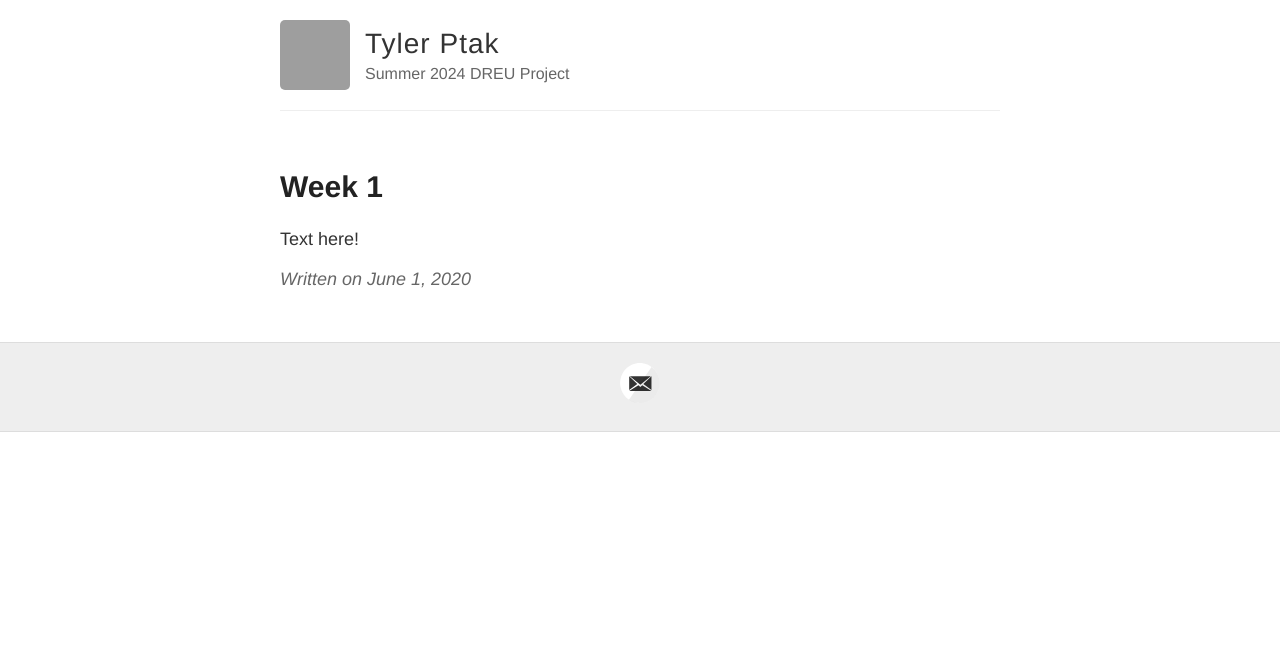
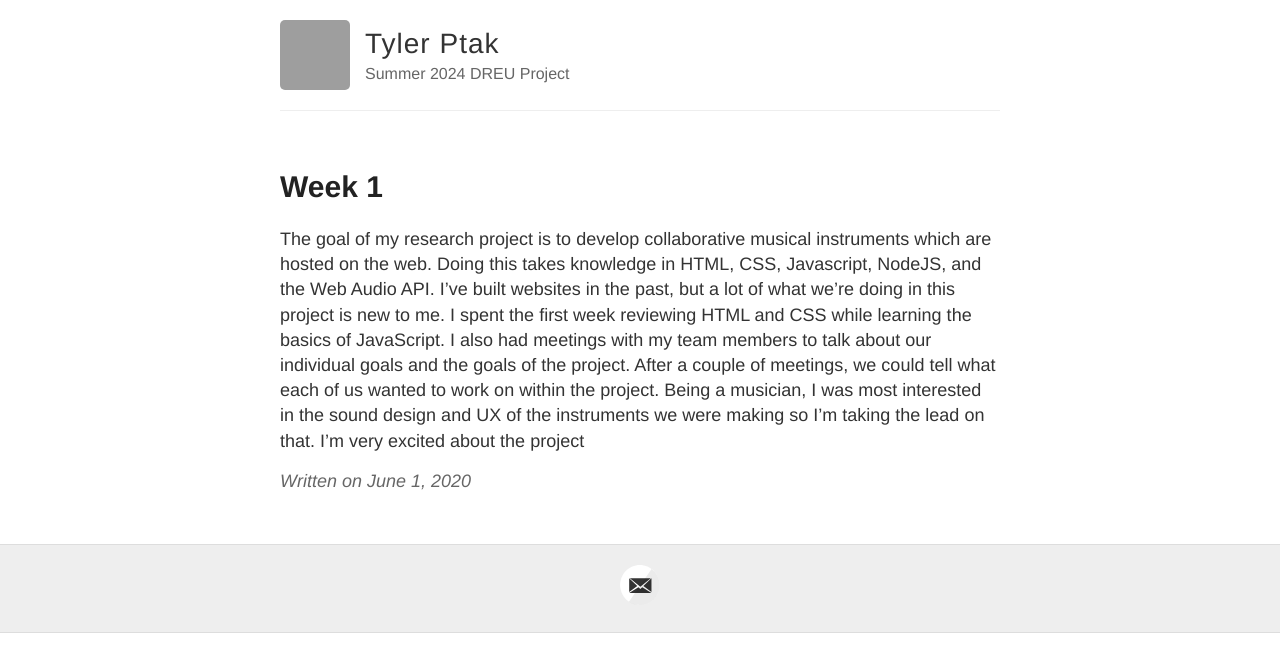
Before and after one commit to tjptak58/DREU-SUMMER-2024, a Jekyll site: the page built from _posts/2020-06-01-week1.md, in a window 1280 px wide. Shown: the top 672 px of the page. Built offline with Jekyll 4.4.1, drawn with Linux system fonts in a browser that asks for light colours; grey boxes are pictures that could not be loaded.

Commit message:
Update 2020-06-01-week1.md

```diff
--- a/_posts/2020-06-01-week1.md
+++ b/_posts/2020-06-01-week1.md
@@ -3,4 +3,4 @@ layout: post
 title: Week 1
 ---
 
-Text here!
+The goal of my research project is to develop collaborative musical instruments which are hosted on the web. Doing this takes knowledge in HTML, CSS, Javascript, NodeJS, and the Web Audio API. I've built websites in the past, but a lot of what we're doing in this project is new to me. I spent the first week reviewing HTML and CSS while learning the basics of JavaScript. I also had meetings with my team members to talk about our individual goals and the goals of the project. After a couple of meetings, we could tell what each of us wanted to work on within the project. Being a musician, I was most interested in the sound design and UX of the instruments we were making so I'm taking the lead on that. I'm very excited about the project
```
